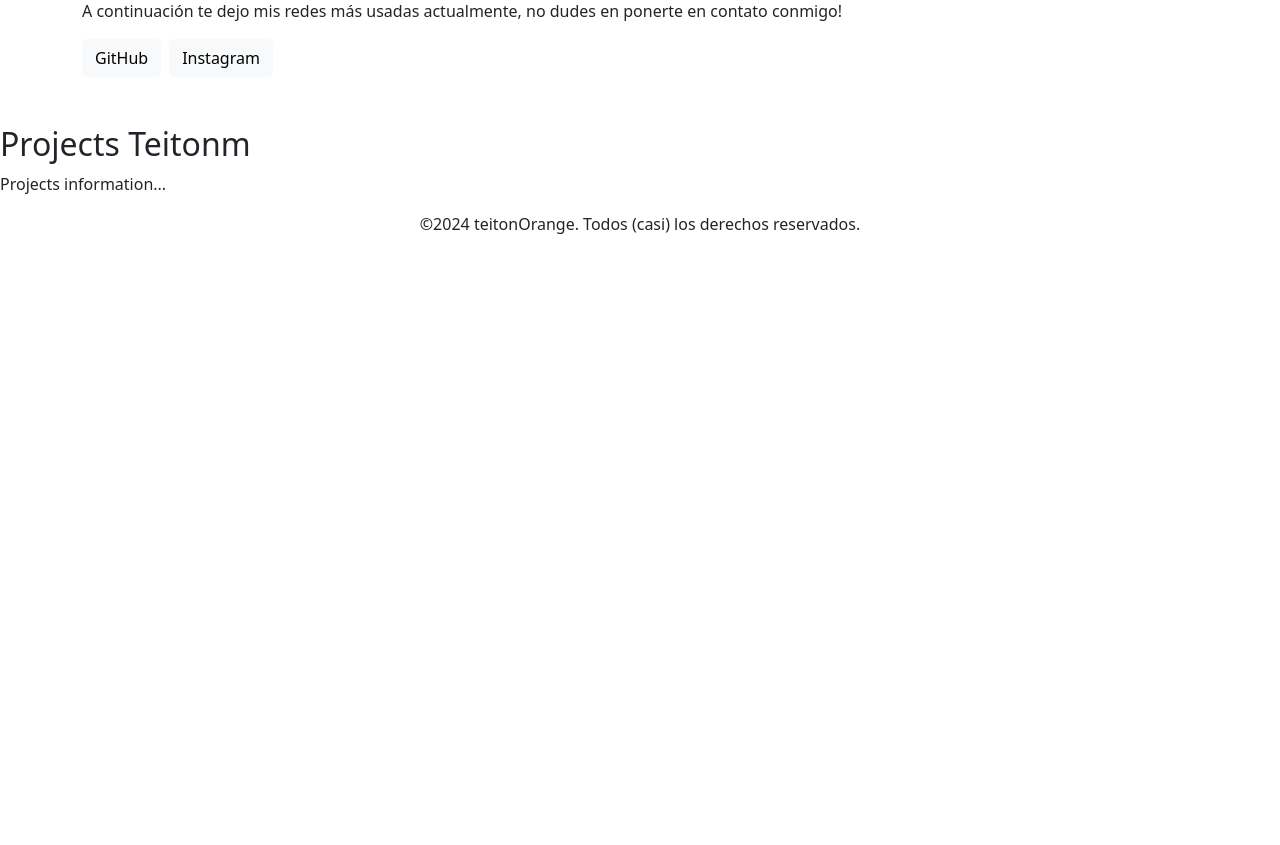
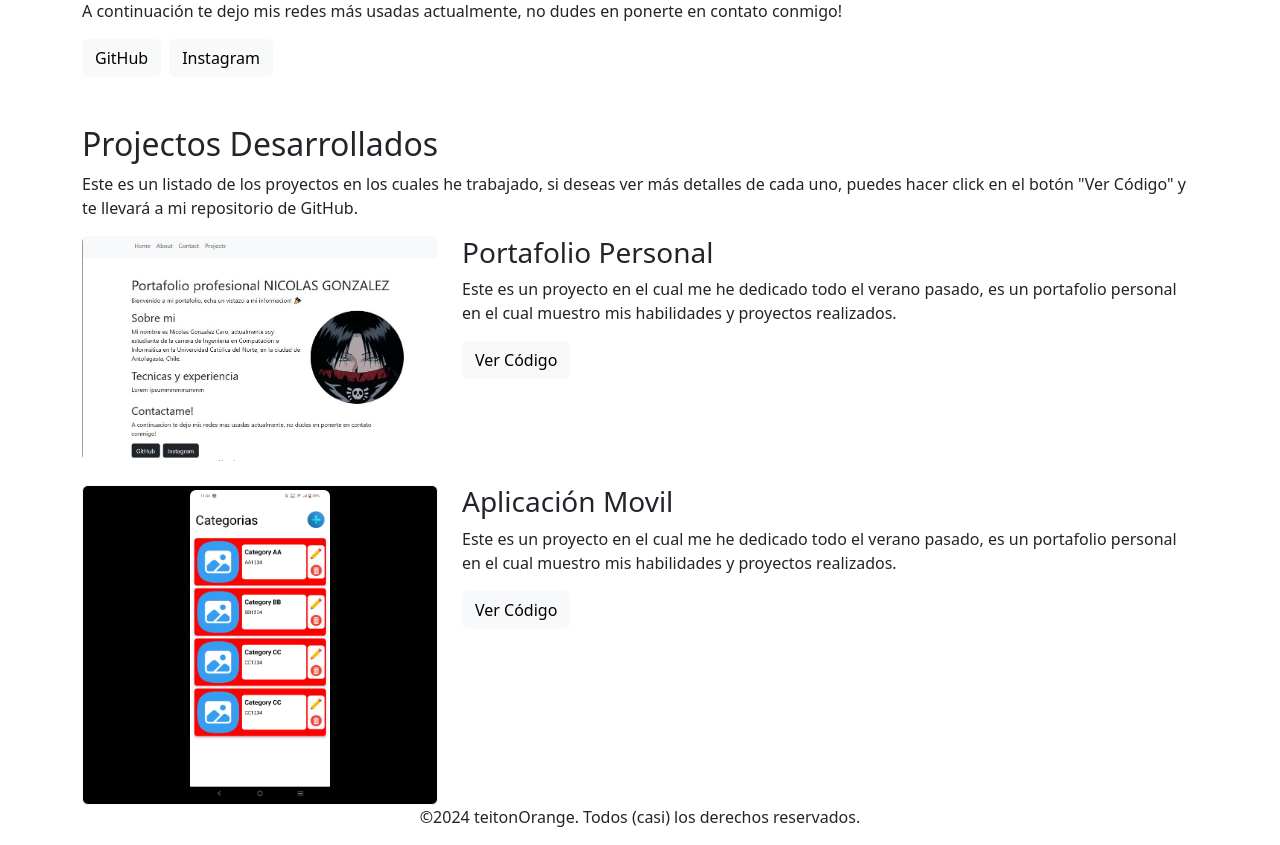
Before and after one commit to teitonOrange/Portafolio, an Angular app in the folder portafolio-nicolas/: page / in a window 1280 px wide. Shown: the part 580-1425 px from the top of the page. Before the commit the page ends 832 px from the top, so only its background shows below. Built offline with nearby package versions, Linux system fonts and the light colour scheme.

Commit message:
feat: add projects component

```diff
--- a/portafolio-nicolas/src/app/projects/projects.component.html
+++ b/portafolio-nicolas/src/app/projects/projects.component.html
@@ -1,4 +1,39 @@
-<section id="projects">
-  <h2>Projects Teitonm</h2>
-  <p>Projects information...</p>
+<section id="projects" class="container">
+
+
+  <h2>Projectos Desarrollados</h2>
+
+
+  <p>Este es un listado de los proyectos en los cuales he trabajado, si deseas ver más detalles de cada uno, puedes hacer click en el botón "Ver Código" y te llevará a mi repositorio de GitHub.</p>
+  <div class="row">
+    <div class="col-12 col-sm-4">
+      <img class="rounded w-100" src="portafolio.jpg" alt="My Portfolio">
+
+
+    </div>
+    <div class="col-12 col-sm-8">
+      <h3>Portafolio Personal</h3>
+      <p>Este es un proyecto en el cual me he dedicado todo el verano pasado, es un portafolio personal en el cual muestro mis habilidades y proyectos realizados.</p>
+      <a class="btn btn-light" href="https://www.github.com/teitonOrange/portafolio" target="_blank"> Ver Código </a>
+    </div>
+  </div>
+
+  <div class="row mt-4">
+    <div class="col-12 col-sm-4">
+      <div class="rounded border border-light bg-black w-100 d-flex p-1" style="height:20rem;">
+
+        <img class="rounded h-100 m-auto" src="app-movil.jpeg"  alt="My Movil App">
+      </div>
+
+
+    </div>
+    <div class="col-12 col-sm-8">
+      <h3>Aplicación Movil</h3>
+      <p>Este es un proyecto en el cual me he dedicado todo el verano pasado, es un portafolio personal en el cual muestro mis habilidades y proyectos realizados.</p>
+      <a class="btn btn-light" href="https://www.github.com/teitonOrange/portafolio" target="_blank"> Ver Código </a>
+    </div>
+  </div>
+
+
+
 </section>
```
